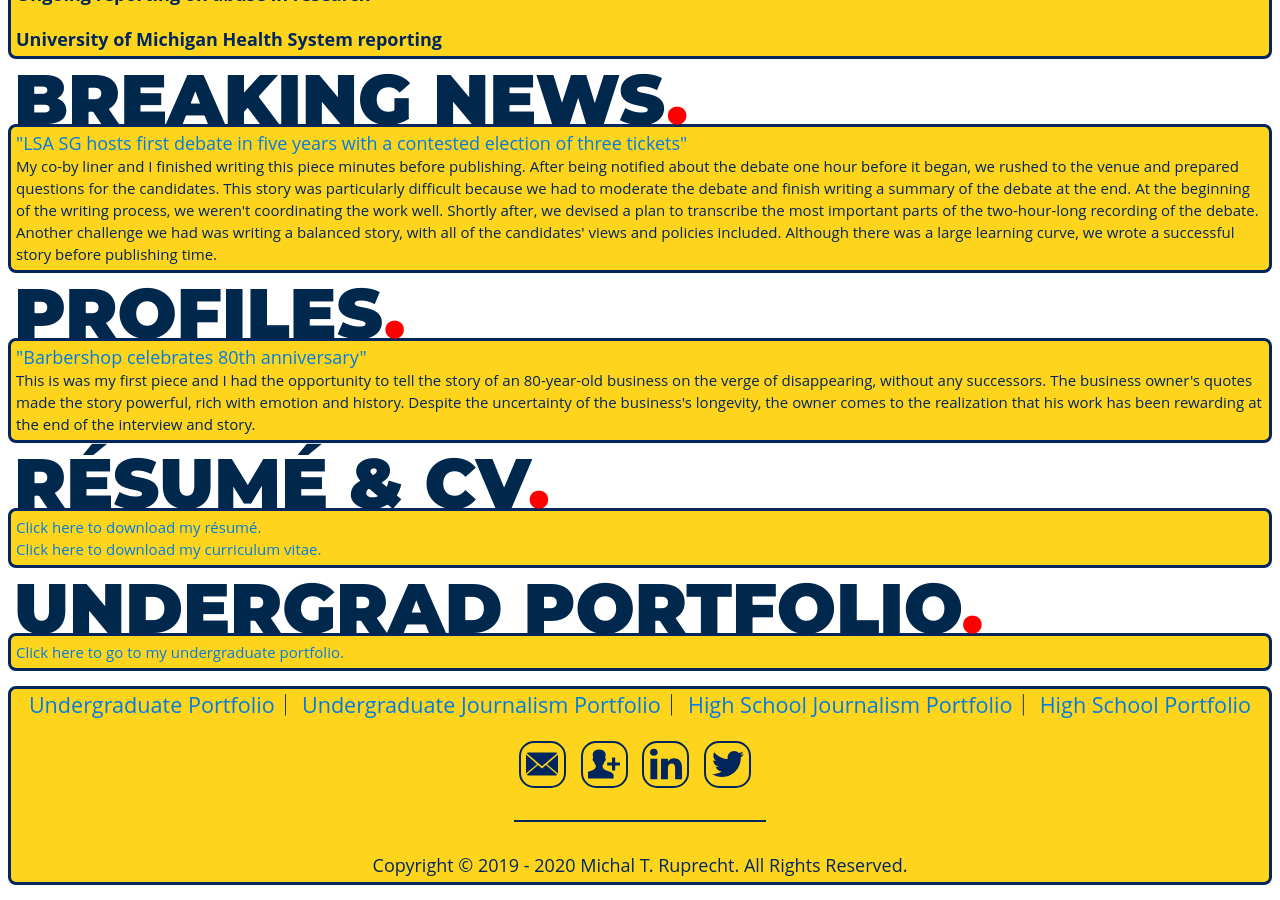
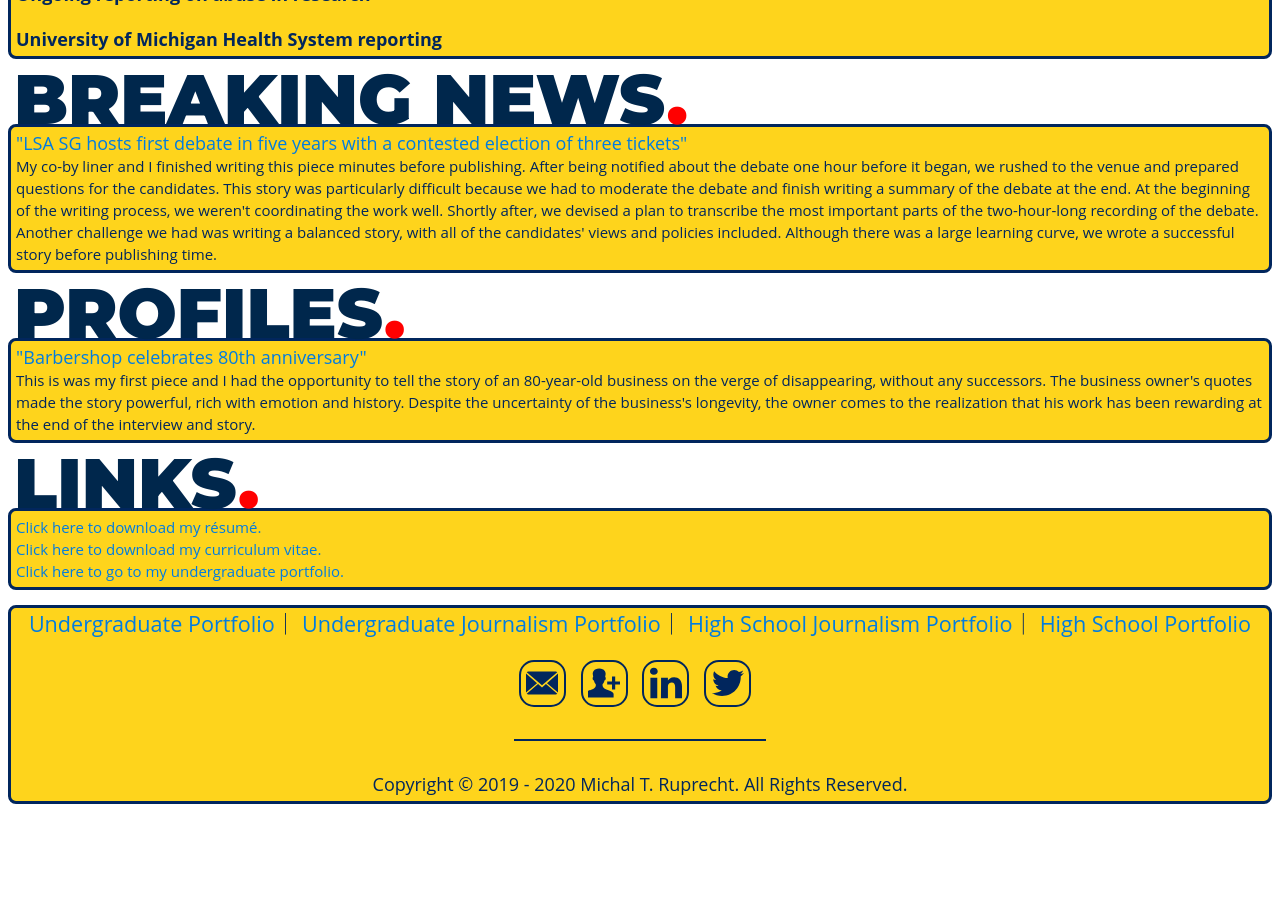
Before and after one commit to MichalRuprecht/michalruprecht.github.io, a Jekyll site: the page built from pages/journalism.html, in a window 1280 px wide and 900 px high, scrolled down 1566 px. Built offline with Jekyll 4.4.1, drawn with Linux system fonts in a browser that asks for light colours; after the commit the page ends 2385 px from its top, so only the background shows below that.

Commit message:
Update journalism.html

```diff
--- a/pages/journalism.html
+++ b/pages/journalism.html
@@ -60,19 +60,12 @@ title: Michal T. Ruprecht Official Website
       </div>
 
       <div class="title">
-        RÉSUMÉ & CV<font color="#FF0000">.</font>
+        LINKS<font color="#FF0000">.</font>
       </div>
       <div class="college">
         <h3><a href="http://resume.michalruprecht.com" target="_blank">Click here to download my résumé.</a>
         <br /><a href="http://cv.michalruprecht.com" target="_blank">Click here to download my curriculum vitae.</a>
-      </h3>
-      </div>
-
-      <div class="title">
-        UNDERGRAD PORTFOLIO<font color="#FF0000">.</font>
-      </div>
-      <div class="college">
-        <h3><a href="http://michalruprecht.com">Click here to go to my undergraduate portfolio.</a>
+        <br /><a href="http://michalruprecht.com">Click here to go to my undergraduate portfolio.</a>
       </h3>
       </div>
 
```
